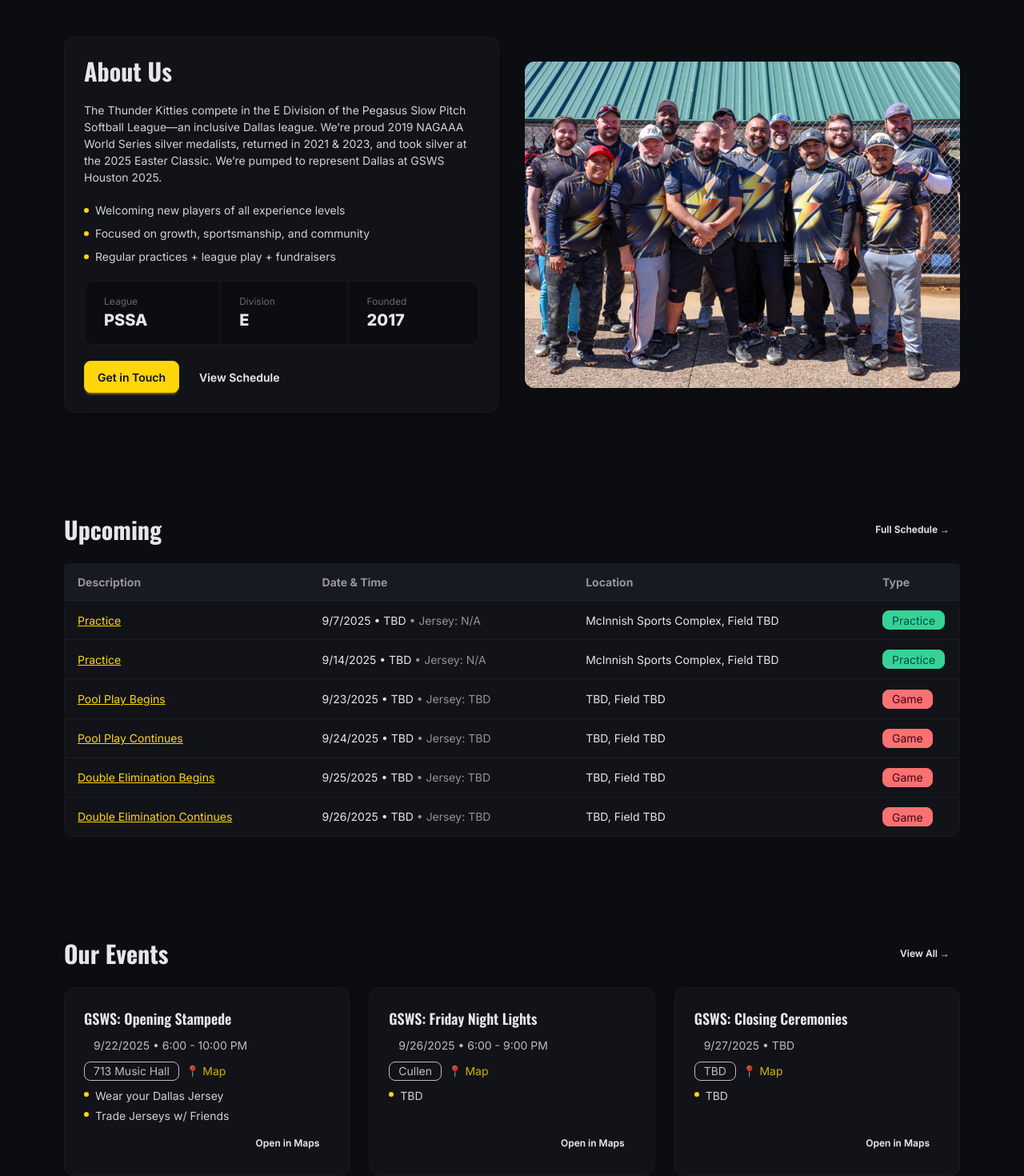
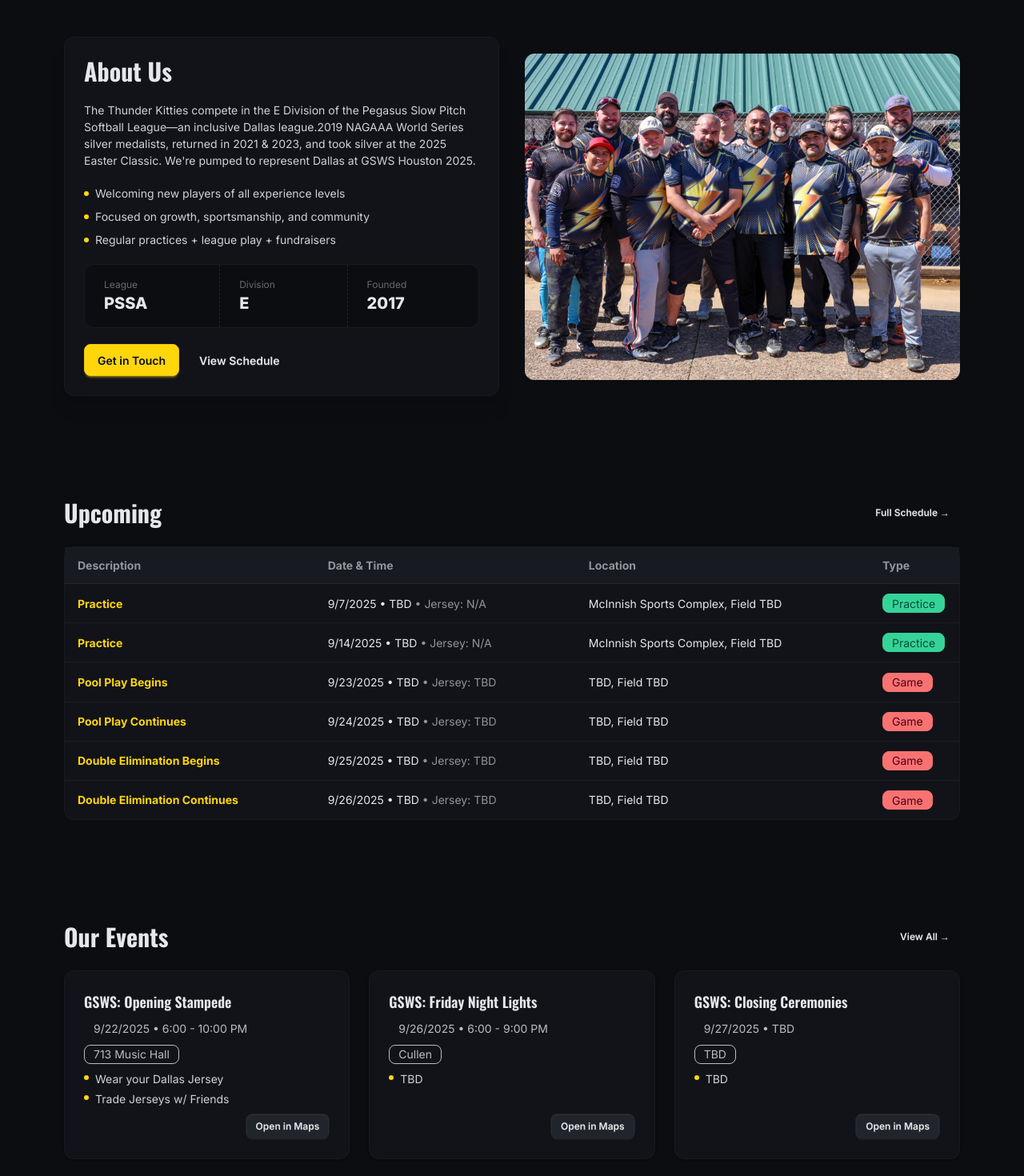
Before and after one commit to jdhawks2132/tk-next, a Next.js app: page / in a window 1280 px wide. Shown: the part 740-2210 px from the top of the page at 80% size. Built offline with nearby package versions, Linux system fonts and the light colour scheme.

Commit message:
cleanup/ styling tweaks

```diff
--- a/src/app/page.tsx
+++ b/src/app/page.tsx
@@ -1,4 +1,3 @@
-// src/app/page.tsx
 import Image from 'next/image';
 import Link from 'next/link';
 import { EventCard } from '@/components/EventCard';
@@ -7,55 +6,12 @@ import { ScheduleTable } from '@/components/ScheduleTable';
 import { events } from '@/data/events';
 import { schedules } from '@/data/schedules';
 
-type ScheduleItem = {
-	id: string;
-	description: string;
-	date: string;
-	time: string;
-	location: string;
-	field: string;
-	jersey?: string;
-	imageUrl: string;
-	googleMapsLink: string;
-	isGame: boolean;
-};
-
-const schedule: ScheduleItem[] = [
-	{
-		id: 'wed-1',
-		description: 'Practice',
-		date: 'Wed, Jul 9',
-		time: '6:30 PM',
-		location: 'Mike Lewis Park',
-		field: '3',
-		jersey: 'Black',
-		imageUrl: '/images/mike_lewis.jpg',
-		googleMapsLink: 'https://g.co/kgs/KhbNkt3',
-		isGame: false,
-	},
-	{
-		id: 'sat-1',
-		description: 'Game vs. Mustangs',
-		date: 'Sat, Jul 12',
-		time: '2:15 PM',
-		location: 'Mike Lewis Park',
-		field: '2',
-		jersey: 'Yellow',
-		imageUrl: '/images/tk_hero.jpg',
-		googleMapsLink: 'https://g.co/kgs/KhbNkt3',
-		isGame: true,
-	},
-];
-
 export default function Page() {
 	return (
 		<div className='bg-base-100'>
-			{/* HERO (ultra dark base, thin border for definition) */}
 			<section className='hero min-h-[78vh] border-b border-base-300 bg-grid'>
 				<div className='hero-content grid w-full max-w-6xl grid-cols-1 gap-10 px-4 py-12 lg:grid-cols-2'>
-					{/* Text */}
 					<div className='space-y-6'>
-						{/* brand pill (optional) */}
 						<div className='inline-flex items-center gap-2 rounded-full border border-base-300 bg-base-200/50 px-3 py-1 text-xs'>
 							<span>⚡</span>
 							Thunder Kitties
@@ -84,7 +40,6 @@ export default function Page() {
 						</div>
 					</div>
 
-					{/* Image (edge-to-edge, no bg strip) */}
 					<div className='overflow-hidden rounded-xl border border-base-300 shadow-xl'>
 						<figure className='relative aspect-[4/3] w-full'>
 							<Image
@@ -99,25 +54,22 @@ export default function Page() {
 				</div>
 			</section>
 
-			{/* ABOUT (charcoal focal area) */}
 			<section
 				id='about'
 				className='py-16'>
 				<div className='mx-auto max-w-6xl px-4 grid grid-cols-1 gap-8 lg:grid-cols-2'>
-					{/* Text block (charcoal focal card) */}
 					<div className='card bg-base-200 border border-base-300 shadow-xl order-1 lg:order-none'>
 						<div className='card-body gap-5'>
 							<h2 className='text-3xl font-bold'>About Us</h2>
 
 							<p className='opacity-90'>
 								The Thunder Kitties compete in the E Division of the Pegasus
-								Slow Pitch Softball League—an inclusive Dallas league. We’re
-								proud 2019 NAGAAA World Series silver medalists, returned in
-								2021 &amp; 2023, and took silver at the 2025 Easter Classic.
-								We’re pumped to represent Dallas at GSWS Houston 2025.
+								Slow Pitch Softball League—an inclusive Dallas league.2019
+								NAGAAA World Series silver medalists, returned in 2021 &amp;
+								2023, and took silver at the 2025 Easter Classic. We're pumped
+								to represent Dallas at GSWS Houston 2025.
 							</p>
 
-							{/* Highlights list */}
 							<ul className='space-y-2'>
 								{[
 									'Welcoming new players of all experience levels',
@@ -133,8 +85,7 @@ export default function Page() {
 								))}
 							</ul>
 
-							{/* Quick stats bar */}
-							<div className='stats bg-base-100 border border-base-300'>
+							<div className='stats bg-base-100 border border-base-300 hidden md:grid'>
 								<div className='stat'>
 									<div className='stat-title opacity-70'>League</div>
 									<div className='stat-value text-xl'>PSSA</div>
@@ -164,7 +115,6 @@ export default function Page() {
 						</div>
 					</div>
 
-					{/* Image block */}
 					<div className='flex items-center justify-center'>
 						<figure className='relative aspect-[4/3] w-full'>
 							<Image
@@ -178,7 +128,6 @@ export default function Page() {
 				</div>
 			</section>
 
-			{/* SCHEDULE (charcoal table with badges) */}
 			<section
 				id='schedule'
 				className='py-16'>
@@ -192,7 +141,6 @@ export default function Page() {
 						</Link>
 					</div>
 
-					{/* Mobile cards (image-free by default for consistency) */}
 					<div className='grid gap-4 md:hidden'>
 						{schedules.map((s) => (
 							<ScheduleCard
@@ -202,14 +150,12 @@ export default function Page() {
 						))}
 					</div>
 
-					{/* Desktop table */}
 					<div className='hidden md:block'>
 						<ScheduleTable items={schedules} />
 					</div>
 				</div>
 			</section>
 
-			{/* EVENTS (charcoal cards) */}
 			<section
 				id='events'
 				className='py-16'>
@@ -233,7 +179,7 @@ export default function Page() {
 					</div>
 				</div>
 			</section>
-			{/* CONTACT (accent ring + avatar) */}
+
 			<section
 				id='contact'
 				className='py-16'>
@@ -242,7 +188,6 @@ export default function Page() {
 
 					<div className='card bg-base-200 border border-base-300 shadow-xl'>
 						<div className='card-body flex flex-col items-center gap-8 md:flex-row md:items-center md:justify-center'>
-							{/* Avatar */}
 							<div className='avatar'>
 								<div className='w-32 rounded-full ring ring-primary ring-offset-2 ring-offset-base-200'>
 									<Image
@@ -255,7 +200,6 @@ export default function Page() {
 								</div>
 							</div>
 
-							{/* Text + CTAs */}
 							<div className='flex-1 space-y-6 text-center md:text-left'>
 								<h3 className='text-2xl font-semibold'>Coach: John Blizzard</h3>
 
--- a/src/app/schedule/[id]/not-found.tsx
+++ b/src/app/schedule/[id]/not-found.tsx
@@ -5,7 +5,7 @@ export default function NotFound() {
 		<div className='mx-auto max-w-xl px-4 py-24 text-center'>
 			<h1 className='text-3xl font-bold mb-4'>Schedule Item Not Found</h1>
 			<p className='opacity-80 mb-8'>
-				The game or practice you’re looking for doesn’t exist.
+				The game or practice you're looking for doesn't exist.
 			</p>
 			<Link
 				href='/schedule'
--- a/src/app/schedule/[id]/page.tsx
+++ b/src/app/schedule/[id]/page.tsx
@@ -10,7 +10,6 @@ export function generateStaticParams() {
 	return schedules.map((s) => ({ id: String(s.id) }));
 }
 
-// NOTE: params is async in Next 15
 export async function generateMetadata({
 	params,
 }: {
@@ -28,7 +27,6 @@ export async function generateMetadata({
 	};
 }
 
-// NOTE: params is async here too
 export default async function ScheduleDetailPage({
 	params,
 }: {
@@ -120,16 +118,6 @@ export default async function ScheduleDetailPage({
 								<span className='font-semibold'>Jersey:</span> {s.jersey}
 							</p>
 						) : null}
-						<p>
-							<span className='font-semibold'>Map:</span>{' '}
-							<a
-								href={mapHref}
-								target='_blank'
-								rel='noopener noreferrer'
-								className='link link-primary'>
-								View on Google Maps
-							</a>
-						</p>
 					</div>
 
 					{s.isGame && (
@@ -145,11 +133,11 @@ export default async function ScheduleDetailPage({
 							target='_blank'
 							rel='noopener noreferrer'
 							className='btn btn-primary'>
-							Directions
+							Google Maps
 						</a>
 						<Link
 							href='/schedule'
-							className='btn btn-ghost'>
+							className='btn btn-secondary'>
 							Back to Schedule
 						</Link>
 					</div>
--- a/src/app/schedule/page.tsx
+++ b/src/app/schedule/page.tsx
@@ -20,8 +20,6 @@ export default function SchedulePage() {
 					← Home
 				</Link>
 			</div>
-
-			{/* Mobile: cards */}
 			<div className='grid gap-4 md:hidden'>
 				{schedules.map((s) => (
 					<ScheduleCard
@@ -30,8 +28,6 @@ export default function SchedulePage() {
 					/>
 				))}
 			</div>
-
-			{/* Desktop: table */}
 			<div className='hidden md:block'>
 				<ScheduleTable items={schedules} />
 			</div>
--- a/src/components/EventCard.tsx
+++ b/src/components/EventCard.tsx
@@ -22,13 +22,6 @@ export function EventCard({
 					</div>
 					<div className='flex flex-wrap items-center gap-2'>
 						<span className='badge badge-outline'>{event.location}</span>
-						<a
-							href={event.googleMapsLink}
-							target='_blank'
-							rel='noopener noreferrer'
-							className='link link-primary no-underline'>
-							📍 Map
-						</a>
 					</div>
 				</div>
 
@@ -50,7 +43,7 @@ export function EventCard({
 						href={event.googleMapsLink}
 						target='_blank'
 						rel='noopener noreferrer'
-						className='btn btn-ghost btn-sm'>
+						className='btn btn-secondary btn-sm'>
 						Open in Maps
 					</a>
 				</div>
--- a/src/components/ScheduleTable.tsx
+++ b/src/components/ScheduleTable.tsx
@@ -21,7 +21,7 @@ export function ScheduleTable({ items }: { items: ScheduleItem[] }) {
 							<td>
 								<Link
 									href={`/schedule/${s.id}`}
-									className='link link-primary'>
+									className='link link-primary no-underline hover:underline font-bold'>
 									{s.description}
 								</Link>
 							</td>
--- a/src/types/event.ts
+++ b/src/types/event.ts
@@ -1,10 +1,10 @@
 export type EventItem = {
 	id: number | string;
 	title: string;
-	info: string[]; // bullet points
+	info: string[];
 	location: string;
 	googleMapsLink: string;
-	date: string; // keep simple string for now (e.g., "5/7/23" or "Sunday April 27th")
+	date: string;
 	time?: string;
-	// imageUrl?: string;     // legacy; not used in UI now
+	// imageUrl?: string;
 };
```
Also changed, not shown: src/components/Navbar.tsx (added).
